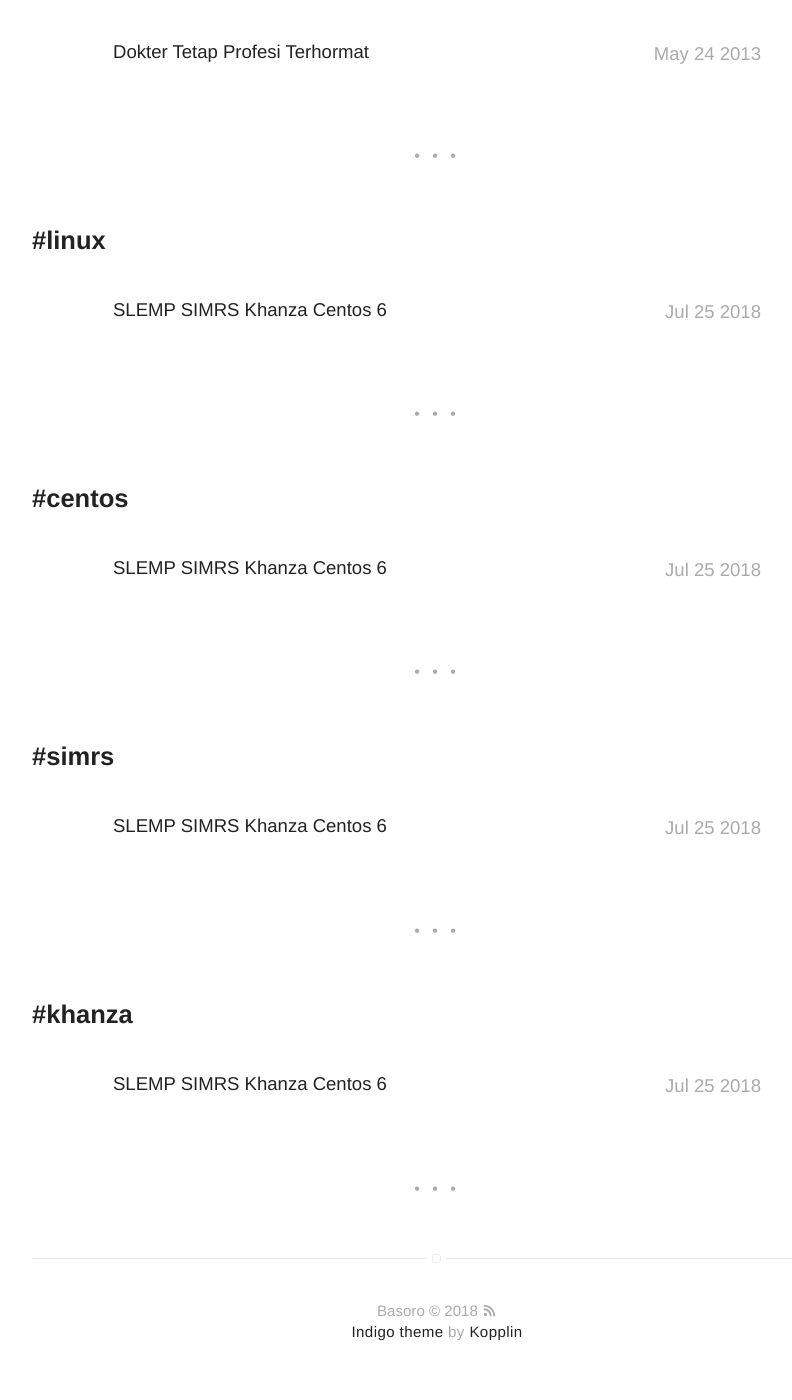
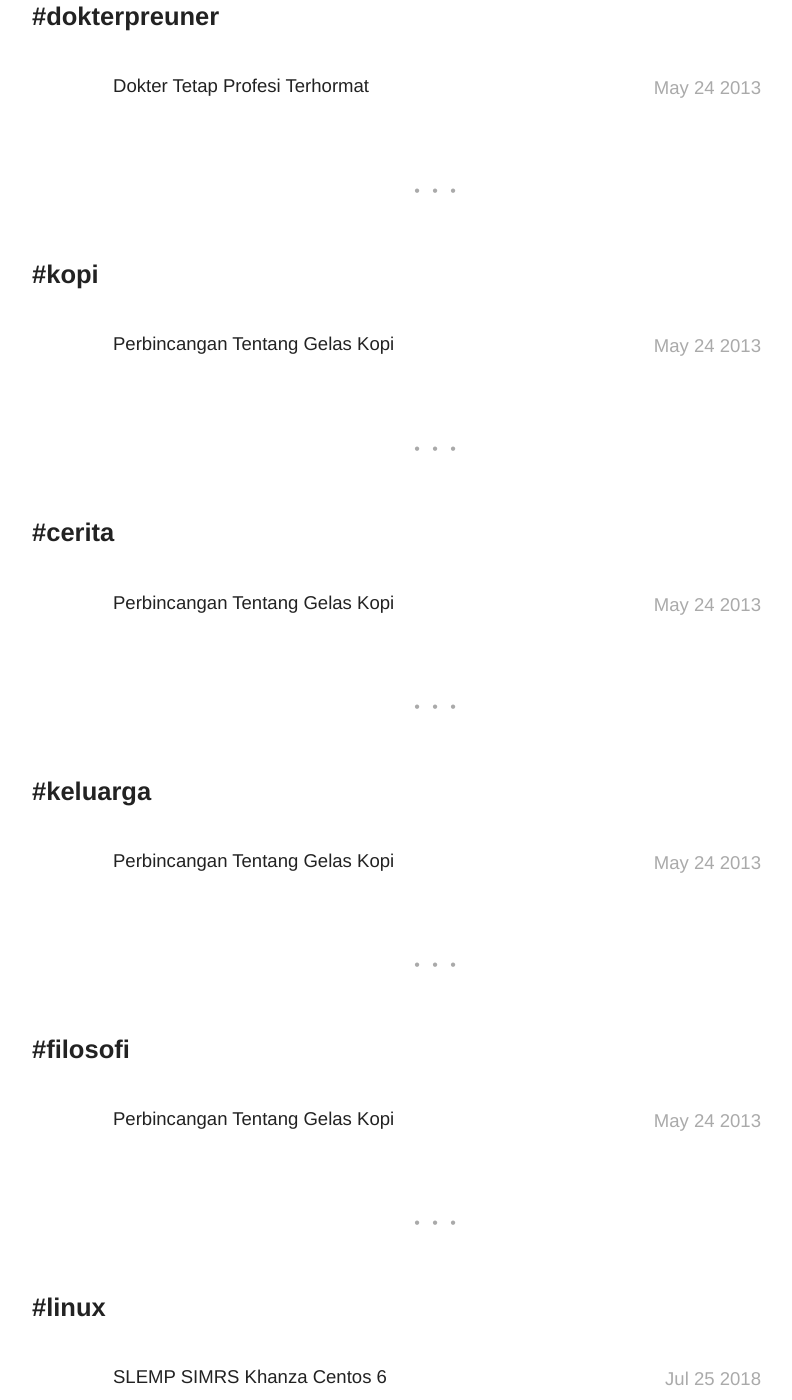
Before and after one commit to basoro/basoro.github.io, a Jekyll site: the page built from tags.html, in a window 1280 px wide and 1400 px high, scrolled down 1000 px. Shown: the whole window, without its empty margins (203-995 px from the left). Built offline with Jekyll 4.4.1, drawn with Linux system fonts in a browser that asks for light colours; some of the changed text lies outside the part shown.

Commit message:
Update 2013-07-06-perbincangan-tentang-gelas-kopi.md

```diff
--- a/_posts/2013-07-06-perbincangan-tentang-gelas-kopi.md
+++ b/_posts/2013-07-06-perbincangan-tentang-gelas-kopi.md
@@ -1,8 +1,17 @@
 ---
-published: true
-star: true
+title: "Perbincangan Tentang Gelas Kopi"
+layout: post
+date: 2013-05-24 22:48
+image: /assets/images/profile.jpg
+headerImage: true
+tag:
+- kopi
+- cerita
+- keluarga
+- filosofi
 category: blog
 author: basoro
+description: Perbincangan Tentang Gelas Kopi
 ---
 Sesorean Ryan dan Heri berbincang hebat tentang suasana kantor yang semakin sibuk. Apalagi menjelang bulan puasa dan lebaran. Tugas jaga untuk posko lebaran telah dibuat. Untungnya untuk tahun ini jadwal jaga Ryan tidak bertepatan dengan hari H lebaran. Kopi pahit yang mereka nikmati bersama rupanya sisa separuh.
 
```
